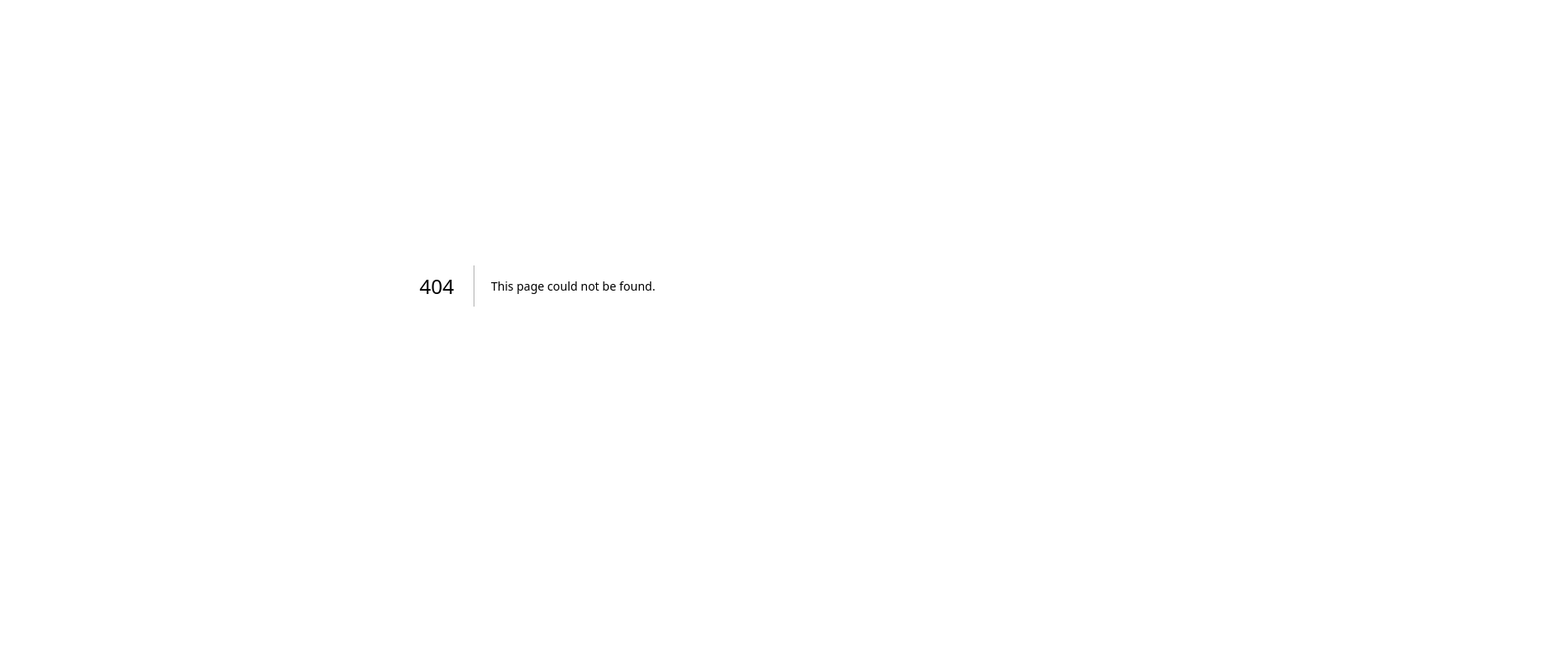
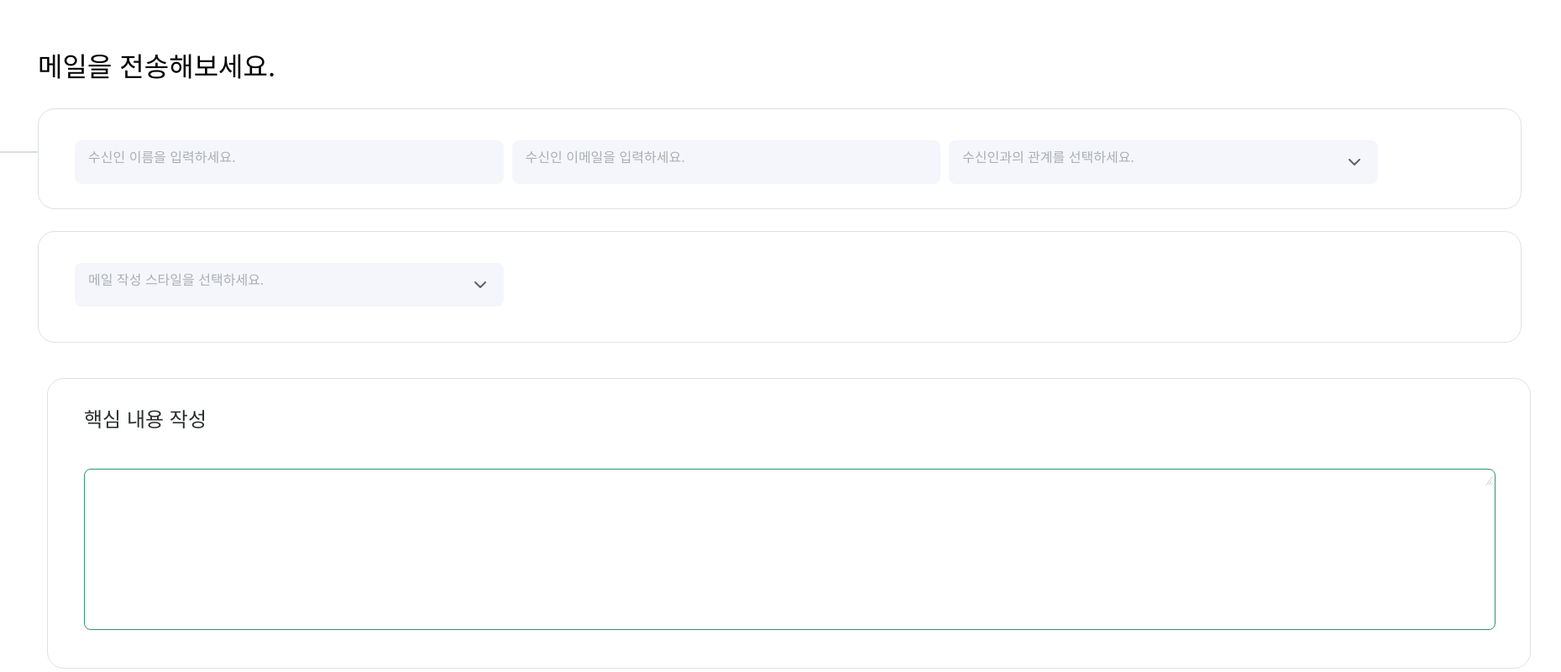
Before and after one commit to skkumail/skkumail, a Next.js app in the folder frontend/: page /weitehome in a window 1280 px wide. Before the commit this address had no page. Shown: the part 60-860 px from the top of the page at 84% size, 1859 px wide, since content can reach past the window. Before the commit the page ends 800 px from the top, so only its background shows below. Built offline with nearby package versions, Linux system fonts and the light colour scheme.

Commit message:
Add files via upload

```diff
--- /dev/null
+++ b/frontend/pages/weitehome/index.tsx
@@ -0,0 +1,381 @@
+import { FunctionComponent } from "react";
+import styled from "styled-components";
+
+const NewIcon = styled.img`
+  position: absolute;
+  top: 0px;
+  left: 0px;
+  width: 1920px;
+  height: 1080px;
+`;
+const Div = styled.div`
+  position: absolute;
+  top: 116px;
+  left: 45px;
+  display: inline-block;
+  width: 408px;
+  height: 48px;
+`;
+const Placehoder = styled.div`
+  align-self: stretch;
+  position: relative;
+`;
+const InputContent = styled.div`
+  align-self: stretch;
+  flex: 1;
+  display: flex;
+  flex-direction: column;
+  align-items: flex-start;
+  justify-content: space-between;
+`;
+const Top1 = styled.div`
+  align-self: stretch;
+  border-radius: 8px;
+  background-color: rgba(239, 241, 249, 0.6);
+  height: 52px;
+  display: flex;
+  flex-direction: column;
+  align-items: flex-start;
+  justify-content: flex-start;
+  padding: 8px 16px;
+  box-sizing: border-box;
+`;
+const Input = styled.div`
+  width: 510.5px;
+  display: flex;
+  flex-direction: column;
+  align-items: flex-start;
+  justify-content: flex-start;
+`;
+const Label = styled.div`
+  position: relative;
+`;
+const Bottom = styled.div`
+  align-self: stretch;
+  display: none;
+  flex-direction: row;
+  align-items: flex-start;
+  justify-content: flex-start;
+  padding: 0px 4px;
+`;
+const FichevronDownIcon = styled.img`
+  position: relative;
+  width: 24px;
+  height: 24px;
+  overflow: hidden;
+  flex-shrink: 0;
+`;
+const InputContent2 = styled.div`
+  align-self: stretch;
+  flex: 1;
+  display: flex;
+  flex-direction: row;
+  align-items: center;
+  justify-content: flex-start;
+  gap: 16px;
+`;
+const Top2 = styled.div`
+  align-self: stretch;
+  border-radius: 8px;
+  background-color: rgba(239, 241, 249, 0.6);
+  height: 52px;
+  display: flex;
+  flex-direction: column;
+  align-items: flex-start;
+  justify-content: flex-start;
+  padding: 8px 16px;
+  box-sizing: border-box;
+  font-size: 16px;
+  color: #abafb1;
+`;
+const BottomParent = styled.div`
+  align-self: stretch;
+  display: flex;
+  flex-direction: column;
+  align-items: flex-start;
+  justify-content: flex-start;
+  gap: 8px;
+`;
+const Select = styled.div`
+  width: 511px;
+  height: 52px;
+  display: flex;
+  flex-direction: column;
+  align-items: flex-start;
+  justify-content: flex-start;
+  font-size: 12px;
+  color: #5e6366;
+`;
+const Formcontainer = styled.div`
+  position: absolute;
+  top: 189px;
+  left: 45px;
+  border-radius: 20px;
+  background-color: #fff;
+  border: 1px solid #dde2e6;
+  box-sizing: border-box;
+  width: 1767px;
+  height: 120px;
+  display: flex;
+  flex-direction: row;
+  align-items: flex-start;
+  justify-content: flex-start;
+  padding: 37px 43px;
+  gap: 10px;
+  font-size: 16px;
+  color: #abafb1;
+`;
+const Select1 = styled.div`
+  width: 511px;
+  height: 52px;
+  display: flex;
+  flex-direction: column;
+  align-items: flex-start;
+  justify-content: flex-start;
+`;
+const Formcontainer1 = styled.div`
+  position: absolute;
+  top: 335px;
+  left: 45px;
+  border-radius: 20px;
+  background-color: #fff;
+  border: 1px solid #dde2e6;
+  box-sizing: border-box;
+  width: 1767px;
+  height: 133px;
+  display: flex;
+  flex-direction: row;
+  align-items: flex-start;
+  justify-content: flex-start;
+  padding: 37px 43px;
+  font-size: 12px;
+  color: #5e6366;
+`;
+const Label2 = styled.div`
+  flex: 1;
+  position: relative;
+`;
+const Component8 = styled.div`
+  position: absolute;
+  top: 969px;
+  left: 1679px;
+  border-radius: 12px;
+  border: 2px solid #88a788;
+  box-sizing: border-box;
+  width: 180px;
+  display: flex;
+  flex-direction: row;
+  align-items: center;
+  justify-content: center;
+  padding: 17px 16px;
+  text-align: center;
+  font-size: 20px;
+  color: #88a788;
+`;
+const Heading = styled.div`
+  align-self: stretch;
+  display: flex;
+  flex-direction: column;
+  align-items: flex-start;
+  justify-content: flex-start;
+`;
+const Valid = styled.div`
+  align-self: stretch;
+  position: relative;
+  font-size: 16px;
+  color: #5e6366;
+`;
+const CheckIcon = styled.img`
+  position: relative;
+  border-radius: 500px;
+  width: 20px;
+  height: 20px;
+  overflow: hidden;
+  flex-shrink: 0;
+`;
+const Content = styled.div`
+  align-self: stretch;
+  display: none;
+  flex-direction: row;
+  align-items: center;
+  justify-content: flex-start;
+  padding: 0px 16px 0px 0px;
+  gap: 10px;
+`;
+const GroupChild = styled.div`
+  position: absolute;
+  top: 0px;
+  left: 7.9px;
+  background-color: #cfd3d4;
+  width: 1px;
+  height: 13.4px;
+  transform: rotate(35.93deg);
+  transform-origin: 0 0;
+`;
+const GroupItem = styled.div`
+  position: absolute;
+  top: 5.2px;
+  left: 7.3px;
+  background-color: #cfd3d4;
+  width: 1px;
+  height: 6.2px;
+  transform: rotate(35.93deg);
+  transform-origin: 0 0;
+`;
+const GroupInner = styled.div`
+  position: absolute;
+  top: 7.8px;
+  left: 8.3px;
+  background-color: #cfd3d4;
+  width: 1px;
+  height: 2.3px;
+  transform: rotate(35.93deg);
+  transform-origin: 0 0;
+`;
+const RectangleParent = styled.div`
+  position: relative;
+  width: 9.1px;
+  height: 11.5px;
+`;
+const ContentParent = styled.div`
+  align-self: stretch;
+  flex: 1;
+  display: flex;
+  flex-direction: column;
+  align-items: flex-end;
+  justify-content: space-between;
+`;
+const Input2 = styled.div`
+  border-radius: 8px;
+  border: 1px solid #32936f;
+  box-sizing: border-box;
+  width: 1681px;
+  height: 192px;
+  display: flex;
+  flex-direction: column;
+  align-items: flex-start;
+  justify-content: flex-start;
+  padding: 8px 2px 2px 16px;
+  font-size: 12px;
+  color: #32936f;
+`;
+const Innercontainer = styled.div`
+  flex: 1;
+  display: flex;
+  flex-direction: column;
+  align-items: flex-start;
+  justify-content: flex-start;
+  gap: 40px;
+`;
+const Formcontainer2 = styled.div`
+  position: absolute;
+  top: 510px;
+  left: 56px;
+  border-radius: 20px;
+  background-color: #fff;
+  border: 1px solid #dde2e6;
+  box-sizing: border-box;
+  width: 1767px;
+  height: 346px;
+  display: flex;
+  flex-direction: row;
+  align-items: flex-start;
+  justify-content: flex-start;
+  padding: 31px 43px 201px;
+  font-size: 24px;
+  color: #2b2f32;
+`;
+const WriteHomeRoot = styled.div`
+  position: relative;
+  width: 100%;
+  height: 1080px;
+  text-align: left;
+  font-size: 32px;
+  color: #000;
+  font-family: Inter;
+`;
+
+const WriteHome: FunctionComponent = () => {
+  return (
+    <WriteHomeRoot>
+      <NewIcon alt="" src="/page-layout.svg" />
+      <Div>메일을 전송해보세요.</Div>
+      <Formcontainer>
+        <Input>
+          <Top1>
+            <InputContent>
+              <Placehoder>수신인 이름을 입력하세요.</Placehoder>
+            </InputContent>
+          </Top1>
+        </Input>
+        <Input>
+          <Top1>
+            <InputContent>
+              <Placehoder>수신인 이메일을 입력하세요.</Placehoder>
+            </InputContent>
+          </Top1>
+        </Input>
+        <Select>
+          <BottomParent>
+            <Bottom>
+              <Label />
+            </Bottom>
+            <Top2>
+              <InputContent2>
+                <InputContent>
+                  <Placehoder>수신인과의 관계를 선택하세요.</Placehoder>
+                </InputContent>
+                <FichevronDownIcon alt="" src="/fichevrondown.svg" />
+              </InputContent2>
+            </Top2>
+          </BottomParent>
+        </Select>
+      </Formcontainer>
+      <Formcontainer1>
+        <Select1>
+          <BottomParent>
+            <Bottom>
+              <Label />
+            </Bottom>
+            <Top2>
+              <InputContent2>
+                <InputContent>
+                  <Placehoder>메일 작성 스타일을 선택하세요.</Placehoder>
+                </InputContent>
+                <FichevronDownIcon alt="" src="/fichevrondown.svg" />
+              </InputContent2>
+            </Top2>
+          </BottomParent>
+        </Select1>
+      </Formcontainer1>
+      <Component8>
+        <Label2>작성 요청</Label2>
+      </Component8>
+      <Formcontainer2>
+        <Innercontainer>
+          <Heading>
+            <Label>핵심 내용 작성</Label>
+          </Heading>
+          <Input2>
+            <ContentParent>
+              <Content>
+                <InputContent>
+                  <Placehoder>생성된 이메일 확인 및 수정</Placehoder>
+                  <Valid />
+                </InputContent>
+                <CheckIcon alt="" src="/check.svg" />
+              </Content>
+              <RectangleParent>
+                <GroupChild />
+                <GroupItem />
+                <GroupInner />
+              </RectangleParent>
+            </ContentParent>
+          </Input2>
+        </Innercontainer>
+      </Formcontainer2>
+    </WriteHomeRoot>
+  );
+};
+
+export default WriteHome;
```
